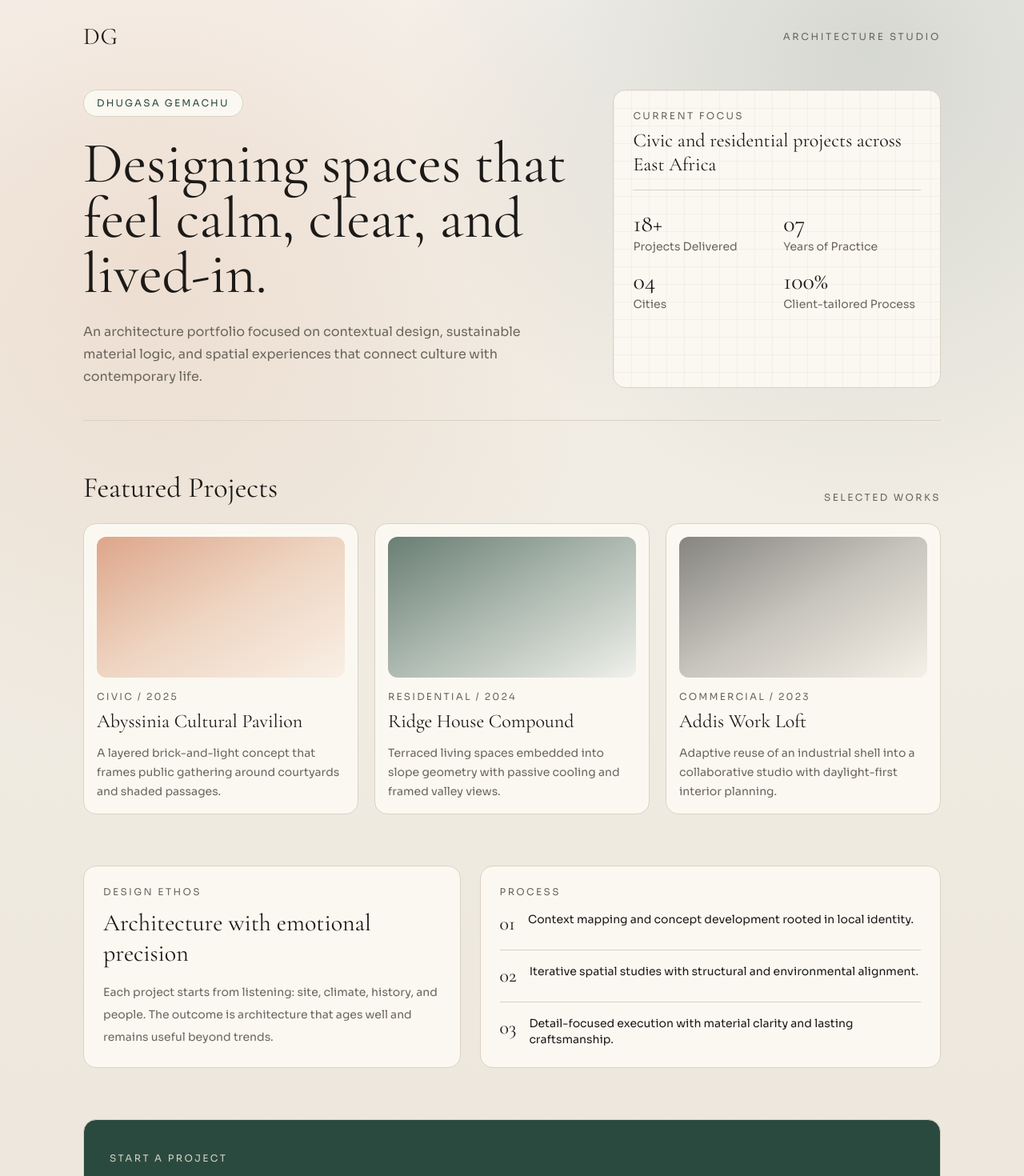
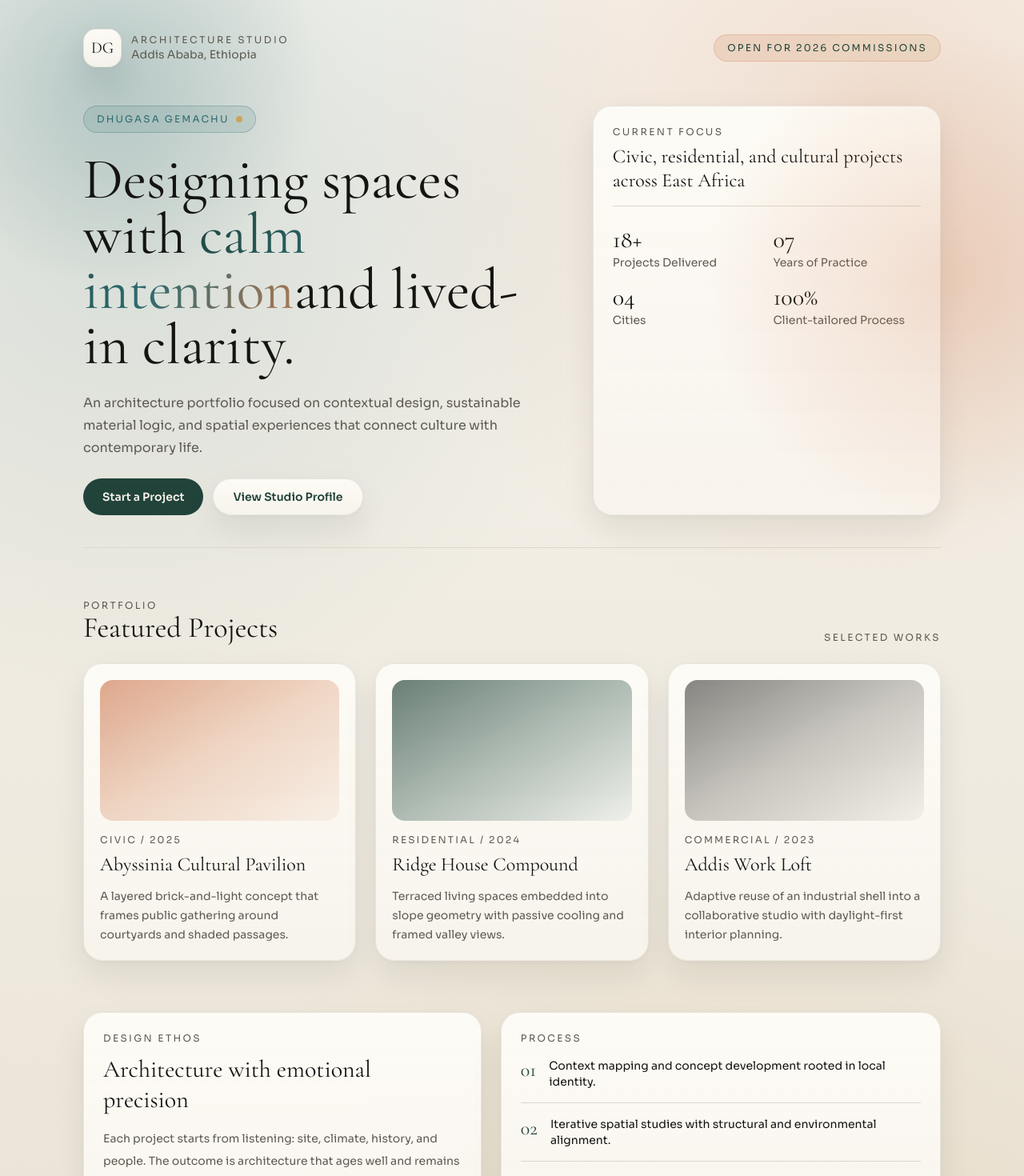
Before and after one commit to Chala751/dhuge-portfolio, a Next.js app: page / in a window 1280 px wide. Shown: the part 20-1490 px from the top of the page at 80% size. Built offline with nearby package versions, Linux system fonts and the light colour scheme.

Commit message:
page updated

```diff
--- a/app/globals.css
+++ b/app/globals.css
@@ -1,13 +1,16 @@
 @import "tailwindcss";
 
 :root {
-  --bg: #f4f1ea;
-  --paper: #fbf8f1;
-  --ink: #1b1a18;
-  --muted: #6b665d;
-  --line: #d8d2c4;
-  --accent: #c96f45;
-  --forest: #2b4a3f;
+  --bg: #f2f0ea;
+  --paper: #fdfbf6;
+  --ink: #141412;
+  --muted: #5e5a52;
+  --line: #ded7cb;
+  --accent: #d17a4c;
+  --forest: #21433a;
+  --teal: #2c6a6f;
+  --gold: #c9a45c;
+  --rose: #e2a28b;
 }
 
 @theme inline {
@@ -21,9 +24,10 @@ body {
   color: var(--ink);
   font-family: var(--font-body), sans-serif;
   background:
-    radial-gradient(circle at 15% 20%, rgba(201, 111, 69, 0.14), transparent 35%),
-    radial-gradient(circle at 85% 5%, rgba(43, 74, 63, 0.16), transparent 30%),
-    linear-gradient(180deg, #f7f4ee, #f1ede4 35%, #ece6db 100%);
+    radial-gradient(circle at 12% 12%, rgba(44, 106, 111, 0.16), transparent 32%),
+    radial-gradient(circle at 85% 8%, rgba(209, 122, 76, 0.18), transparent 30%),
+    radial-gradient(circle at 70% 85%, rgba(201, 164, 92, 0.16), transparent 36%),
+    linear-gradient(180deg, #f8f6f0 0%, #f0ebe1 45%, #e8e0d2 100%);
   min-height: 100vh;
 }
 
@@ -36,6 +40,75 @@ body {
     linear-gradient(rgba(27, 26, 24, 0.04) 1px, transparent 1px),
     linear-gradient(90deg, rgba(27, 26, 24, 0.04) 1px, transparent 1px);
   background-size: 22px 22px;
+}
+
+.page-shell {
+  position: relative;
+  overflow: hidden;
+}
+
+.page-shell::before,
+.page-shell::after {
+  content: "";
+  position: absolute;
+  pointer-events: none;
+  border-radius: 999px;
+  filter: blur(0px);
+}
+
+.page-shell::before {
+  width: 520px;
+  height: 520px;
+  left: -120px;
+  top: -140px;
+  background: radial-gradient(circle, rgba(44, 106, 111, 0.22), transparent 70%);
+}
+
+.page-shell::after {
+  width: 620px;
+  height: 620px;
+  right: -220px;
+  top: 60px;
+  background: radial-gradient(circle, rgba(209, 122, 76, 0.22), transparent 70%);
+}
+
+.surface {
+  background: linear-gradient(180deg, rgba(253, 251, 246, 0.98), rgba(248, 244, 237, 0.94));
+  box-shadow:
+    0 18px 40px rgba(20, 20, 18, 0.08),
+    0 2px 8px rgba(20, 20, 18, 0.04);
+}
+
+.soft-outline {
+  border: 1px solid rgba(27, 26, 24, 0.08);
+}
+
+.chip {
+  background: rgba(44, 106, 111, 0.12);
+  color: var(--teal);
+  border: 1px solid rgba(44, 106, 111, 0.28);
+}
+
+.accent-pill {
+  background: linear-gradient(135deg, rgba(209, 122, 76, 0.18), rgba(201, 164, 92, 0.16));
+  border: 1px solid rgba(209, 122, 76, 0.28);
+  color: var(--forest);
+}
+
+.card-hover {
+  transition: transform 300ms ease, box-shadow 300ms ease, border-color 300ms ease;
+}
+
+.card-hover:hover {
+  transform: translateY(-6px);
+  box-shadow: 0 20px 40px rgba(20, 20, 18, 0.12);
+  border-color: rgba(44, 106, 111, 0.45);
+}
+
+.text-gradient {
+  background: linear-gradient(120deg, #21433a, #2c6a6f 55%, #d17a4c 110%);
+  -webkit-background-clip: text;
+  color: transparent;
 }
 
 .section-reveal {
@@ -59,6 +132,7 @@ body {
     opacity: 0;
     transform: translateY(20px);
   }
+
   to {
     opacity: 1;
     transform: translateY(0);
--- a/app/page.tsx
+++ b/app/page.tsx
@@ -21,33 +21,58 @@ export default function Home() {
   ];
 
   return (
-    <main className="mx-auto max-w-6xl px-6 pb-12 pt-8 md:px-10 md:pt-12">
+    <main className="page-shell">
+      <div className="mx-auto max-w-6xl px-6 pb-16 pt-10 md:px-10 md:pt-14">
         <header className="section-reveal flex flex-col gap-8 border-b border-[var(--line)] pb-10 md:gap-12">
-        <div className="flex items-center justify-between">
-          <p className="font-serif text-2xl tracking-wide md:text-3xl">DG</p>
-          <p className="text-xs uppercase tracking-[0.22em] text-[var(--muted)]">
-            Architecture Studio
-          </p>
+          <div className="flex flex-wrap items-center justify-between gap-4">
+            <div className="flex items-center gap-3">
+              <div className="soft-outline surface flex h-12 w-12 items-center justify-center rounded-2xl font-serif text-xl">
+                DG
+              </div>
+              <div>
+                <p className="text-xs uppercase tracking-[0.22em] text-[var(--muted)]">Architecture Studio</p>
+                <p className="text-sm text-[var(--muted)]">Addis Ababa, Ethiopia</p>
+              </div>
+            </div>
+            <div className="accent-pill rounded-full px-4 py-2 text-xs uppercase tracking-[0.18em]">
+              Open for 2026 commissions
+            </div>
           </div>
 
-        <div className="grid grid-cols-1 gap-8 md:grid-cols-[1.2fr_0.8fr] md:gap-12">
+          <div className="grid grid-cols-1 gap-8 md:grid-cols-[1.15fr_0.85fr] md:gap-12">
             <div className="space-y-6">
-            <p className="inline-block rounded-full border border-[var(--line)] bg-[var(--paper)] px-4 py-2 text-xs uppercase tracking-[0.18em] text-[var(--forest)]">
+              <p className="chip inline-flex items-center gap-2 rounded-full px-4 py-2 text-xs uppercase tracking-[0.18em]">
                 Dhugasa Gemachu
+                <span className="h-2 w-2 rounded-full bg-[var(--gold)]" aria-hidden />
               </p>
               <h1 className="font-serif text-5xl leading-[0.96] md:text-7xl">
-              Designing spaces that feel calm, clear, and lived-in.
+                Designing spaces with
+                <span className="text-gradient"> calm intention</span>
+                and lived-in clarity.
               </h1>
               <p className="max-w-xl text-sm leading-7 text-[var(--muted)] md:text-base">
                 An architecture portfolio focused on contextual design, sustainable material logic, and
                 spatial experiences that connect culture with contemporary life.
               </p>
+              <div className="flex flex-wrap gap-3">
+                <a
+                  href="mailto:dhugasa.gemachu@studio.com"
+                  className="inline-flex items-center justify-center rounded-full bg-[var(--forest)] px-6 py-3 text-sm font-semibold text-[#f7f3ec] transition hover:bg-[#1a352e]"
+                >
+                  Start a Project
+                </a>
+                <button className="soft-outline surface inline-flex items-center justify-center rounded-full px-6 py-3 text-sm font-semibold text-[var(--forest)] transition hover:-translate-y-0.5">
+                  View Studio Profile
+                </button>
+              </div>
             </div>
 
-          <div className="grid-paper section-reveal section-reveal-delay-1 rounded-2xl border border-[var(--line)] bg-[var(--paper)] p-5 md:p-6">
+            <div className="grid-paper section-reveal section-reveal-delay-1 surface soft-outline rounded-3xl p-6">
               <div className="mb-6 border-b border-[var(--line)] pb-4">
                 <p className="text-xs uppercase tracking-[0.2em] text-[var(--muted)]">Current Focus</p>
-              <p className="mt-2 font-serif text-2xl leading-tight">Civic and residential projects across East Africa</p>
+                <p className="mt-2 font-serif text-2xl leading-tight">
+                  Civic, residential, and cultural projects across East Africa
+                </p>
               </div>
               <div className="grid grid-cols-2 gap-4 text-sm">
                 <div>
@@ -72,18 +97,21 @@ export default function Home() {
         </header>
 
         <section className="section-reveal section-reveal-delay-1 mt-12 md:mt-16">
-        <div className="mb-6 flex items-end justify-between gap-4">
+          <div className="mb-6 flex flex-wrap items-end justify-between gap-4">
+            <div>
+              <p className="text-xs uppercase tracking-[0.2em] text-[var(--muted)]">Portfolio</p>
               <h2 className="font-serif text-3xl md:text-4xl">Featured Projects</h2>
+            </div>
             <p className="text-xs uppercase tracking-[0.2em] text-[var(--muted)]">Selected Works</p>
           </div>
 
-        <div className="grid grid-cols-1 gap-5 md:grid-cols-3">
+          <div className="grid grid-cols-1 gap-6 md:grid-cols-3">
             {projects.map((project, index) => (
               <article
                 key={project.name}
-              className={`section-reveal section-reveal-delay-${index + 1} rounded-2xl border border-[var(--line)] bg-[var(--paper)] p-4`}
+                className={`section-reveal section-reveal-delay-${index + 1} surface soft-outline card-hover rounded-3xl p-5`}
               >
-              <div className={`mb-4 h-44 rounded-xl bg-gradient-to-br ${project.tone}`} />
+                <div className={`mb-4 h-44 rounded-2xl bg-gradient-to-br ${project.tone}`} />
                 <p className="text-xs uppercase tracking-[0.18em] text-[var(--muted)]">{project.type}</p>
                 <h3 className="mt-2 font-serif text-2xl leading-tight">{project.name}</h3>
                 <p className="mt-3 text-sm leading-6 text-[var(--muted)]">{project.note}</p>
@@ -92,49 +120,62 @@ export default function Home() {
           </div>
         </section>
 
-      <section className="section-reveal section-reveal-delay-2 mt-12 grid grid-cols-1 gap-6 md:mt-16 md:grid-cols-[0.9fr_1.1fr]">
-        <div className="rounded-2xl border border-[var(--line)] bg-[var(--paper)] p-6">
+        <section className="section-reveal section-reveal-delay-2 mt-12 grid grid-cols-1 gap-6 md:mt-16 md:grid-cols-[0.95fr_1.05fr]">
+          <div className="surface soft-outline rounded-3xl p-6">
             <p className="text-xs uppercase tracking-[0.2em] text-[var(--muted)]">Design Ethos</p>
             <h2 className="mt-3 font-serif text-3xl leading-tight">Architecture with emotional precision</h2>
             <p className="mt-4 text-sm leading-7 text-[var(--muted)]">
               Each project starts from listening: site, climate, history, and people. The outcome is
               architecture that ages well and remains useful beyond trends.
             </p>
+            <div className="mt-6 flex flex-wrap gap-3 text-xs uppercase tracking-[0.18em] text-[var(--muted)]">
+              <span className="rounded-full border border-[var(--line)] px-3 py-2">Passive-first planning</span>
+              <span className="rounded-full border border-[var(--line)] px-3 py-2">Material honesty</span>
+              <span className="rounded-full border border-[var(--line)] px-3 py-2">Cultural continuity</span>
+            </div>
           </div>
 
-        <div className="rounded-2xl border border-[var(--line)] bg-[var(--paper)] p-6">
+          <div className="surface soft-outline rounded-3xl p-6">
             <p className="text-xs uppercase tracking-[0.2em] text-[var(--muted)]">Process</p>
             <div className="mt-4 space-y-4 text-sm">
               <div className="flex items-start gap-4 border-b border-[var(--line)] pb-4">
-              <p className="font-serif text-2xl">01</p>
+                <p className="font-serif text-2xl text-[var(--forest)]">01</p>
                 <p>Context mapping and concept development rooted in local identity.</p>
               </div>
               <div className="flex items-start gap-4 border-b border-[var(--line)] pb-4">
-              <p className="font-serif text-2xl">02</p>
+                <p className="font-serif text-2xl text-[var(--forest)]">02</p>
                 <p>Iterative spatial studies with structural and environmental alignment.</p>
               </div>
               <div className="flex items-start gap-4">
-              <p className="font-serif text-2xl">03</p>
+                <p className="font-serif text-2xl text-[var(--forest)]">03</p>
                 <p>Detail-focused execution with material clarity and lasting craftsmanship.</p>
               </div>
             </div>
           </div>
         </section>
 
-      <footer className="section-reveal section-reveal-delay-3 mt-12 rounded-2xl border border-[var(--line)] bg-[var(--forest)] px-6 py-8 text-[#f7f3ec] md:mt-16 md:px-8 md:py-10">
-        <p className="text-xs uppercase tracking-[0.2em] text-[#d5d0c4]">Start a Project</p>
-        <div className="mt-4 flex flex-col gap-5 md:flex-row md:items-end md:justify-between">
-          <h2 className="max-w-xl font-serif text-3xl leading-tight md:text-5xl">
+        <footer className="section-reveal section-reveal-delay-3 mt-12 rounded-3xl bg-[var(--forest)] px-6 py-10 text-[#f7f3ec] md:mt-16 md:px-8">
+          <div className="flex flex-col gap-6 md:flex-row md:items-end md:justify-between">
+            <div>
+              <p className="text-xs uppercase tracking-[0.2em] text-[#d9d4c8]">Start a Project</p>
+              <h2 className="mt-4 max-w-xl font-serif text-3xl leading-tight md:text-5xl">
                 Ready to shape a space that belongs to its place?
               </h2>
+            </div>
+            <div className="flex flex-wrap gap-3">
               <a
                 href="mailto:dhugasa.gemachu@studio.com"
                 className="inline-flex items-center justify-center rounded-full bg-[#f7f3ec] px-6 py-3 text-sm font-semibold text-[var(--forest)] transition hover:bg-[#ece4d8]"
               >
                 Contact Dhugasa
               </a>
+              <button className="inline-flex items-center justify-center rounded-full border border-[#f7f3ec] px-6 py-3 text-sm font-semibold text-[#f7f3ec] transition hover:bg-[#1f3e34]">
+                Download Profile
+              </button>
+            </div>
           </div>
         </footer>
+      </div>
     </main>
   );
 }
```
Lines whose indentation alone changed are shown as unchanged.
